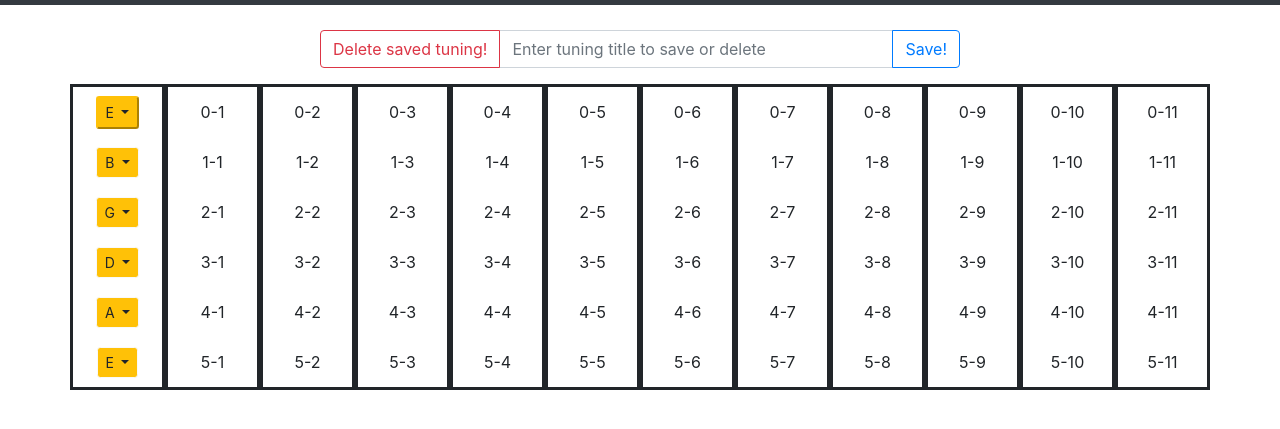
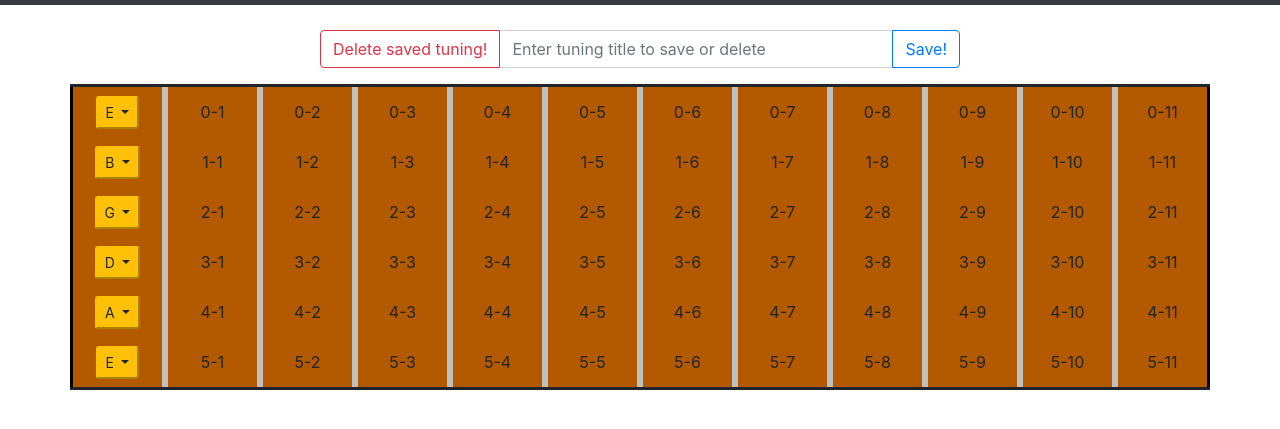
Before and after one commit to CP92/fret-mapper-client, a website built with webpack: page index.html in a window 1280 px wide. Shown: the part 51-480 px from the top of the page. Built offline with nearby package versions, Linux system fonts and the light colour scheme.

Commit message:
Styled background and frets

```diff
--- a/assets/scripts/events.js
+++ b/assets/scripts/events.js
@@ -102,6 +102,7 @@ const onDeleteTuning = function (event) {
     api.sendDeleteExistingTuning()
       .then(api.sendGetUserTunings)
       .then(ui.fillTuningsDropDown)
+      .then(ui.deleteTuningSuccess)
       .catch(ui.error)
     } else {
       ui.noSavedTuning()
@@ -133,11 +134,13 @@ const onSaveTuning = function (event) {
       api.sendUpdateExistingTuning(data)
           .then(api.sendGetUserTunings)
           .then(ui.fillTuningsDropDown)
+          .then(ui.saveTuningSuccess)
           .catch(ui.error)
     } else {
       api.sendNewTuning(data)
         .then(api.sendGetUserTunings)
         .then(ui.fillTuningsDropDown)
+        .then(ui.saveTuningSuccess)
         .catch(ui.error)
     }
   } else if (!store.token) {
--- a/assets/scripts/ui.js
+++ b/assets/scripts/ui.js
@@ -173,6 +173,16 @@ const noSavedTuning = function () {
   setTimeout(function () { $('#state-message').fadeOut('slow') }, 2000)
 }
 
+const saveTuningSuccess = function () {
+  $('#state-message').fadeIn().html('<h4>Tuning saved!</h4>')
+  setTimeout(function () { $('#state-message').fadeOut('slow') }, 2000)
+}
+
+const deleteTuningSuccess = function () {
+  $('#state-message').fadeIn().html('<h4>Tuning deleted!</h4>')
+  setTimeout(function () { $('#state-message').fadeOut('slow') }, 2000)
+}
+
 module.exports = {
   changeStringNotes,
   changeOnLoad,
@@ -191,5 +201,7 @@ module.exports = {
   loadCurrentTuning,
   saveNotAllowedNoInput,
   deleteNotAllowedNoInput,
-  noSavedTuning
+  noSavedTuning,
+  saveTuningSuccess,
+  deleteTuningSuccess
 }
--- a/assets/styles/index.scss
+++ b/assets/styles/index.scss
@@ -1,13 +1,19 @@
 @import '~bootstrap/scss/bootstrap';
+
+canvas {
+  position: fixed;
+}
 
 .hidden {
   display: none;
 }
 
 .box {
+  border-left-color: #c0c0c0;
   border-left-style: solid;
+  border-right-color: #c0c0c0;
   border-right-style: solid;
-  border-width: medium;
+  border-width: normal;
   height: 50px;
   width: 50px;
 
@@ -42,6 +48,23 @@
   border-bottom-style: solid;
 }
 
+#tuner {
+  border-left-color: #000000;
+}
+
+.container {
+  background-color: #b35900;
+}
+
+.last-fret {
+  border-right-color: #000000;
+  border-right-style: solid;
+}
+
+#fret-0-3 #fret-0-5 #fret-0-7 {
+
+}
+
 .center-block {
    margin-left:auto;
    margin-right:auto;
--- a/index.html
+++ b/index.html
@@ -34,7 +34,6 @@
         <button id='sign-up-button' type="button" class="btn btn-warning navbar-btn">SIGN UP</button>
         <button id="change-password" class="hidden btn btn-info navbar-btn">Change password</button>
         <button id="sign-out" class="hidden btn btn-danger navbar-btn">Sign out</button>
-
       </li>
       <li class="nav-item active">
         <div id="logout-message" class="hidden log-out-group"></div>
@@ -125,6 +124,7 @@
 
       <div class="container">
         <div class="row" id="row-0">
+
 <!--
 <div class="dropdown hidden" id="tuning-selector-div">
   <button class="btn-sm btn-secondary dropdown-toggle border border-light" type="button" id="tuning-selector" data-toggle="dropdown" aria-haspopup="true" aria-expanded="false">
@@ -182,7 +182,8 @@
           <div class="column col-xs-1 col-sm-1 col-md-1 col-lg-1 box text-center fret" id="fret-0-8">0-8</div>
           <div class="column col-xs-1 col-sm-1 col-md-1 col-lg-1 box text-center fret" id="fret-0-9">0-9</div>
           <div class="column col-xs-1 col-sm-1 col-md-1 col-lg-1 box text-center fret" id="fret-0-10">0-10</div>
-          <div class="column col-xs-1 col-sm-1 col-md-1 col-lg-1 box text-center fret" id="fret-0-11">0-11</div>
+          <div class="column col-xs-1 col-sm-1 col-md-1 col-lg-1 box text-center fret last-fret" id="fret-0-11">0-11</div>
+
         </div>
         <div class="row" id="row-1">
 <!--
@@ -208,7 +209,7 @@
 -->
           <div class="column col-xs-1 col-sm-1 col-md-1 col-lg-1 box tuner-1 text-center dropdown"  id="tuner">
 
-              <button class="btn-sm btn-warning dropdown-toggle border border-light tuner" type="button" id="tuner-1" data-toggle="dropdown" aria-haspopup="true" aria-expanded="false">
+              <button class="btn-sm btn-warning dropdown-toggle tuner" type="button" id="tuner-1" data-toggle="dropdown" aria-haspopup="true" aria-expanded="false">
                 B
               </button>
               <div class="dropdown-menu tuner-drop" aria-labelledby="tuner-1">
@@ -253,12 +254,12 @@
           <div class="column col-xs-1 col-sm-1 col-md-1 col-lg-1 box text-center fret" id="fret-1-8">1-8</div>
           <div class="column col-xs-1 col-sm-1 col-md-1 col-lg-1 box text-center fret" id="fret-1-9">1-9</div>
           <div class="column col-xs-1 col-sm-1 col-md-1 col-lg-1 box text-center fret" id="fret-1-10">1-10</div>
-          <div class="column col-xs-1 col-sm-1 col-md-1 col-lg-1 box text-center fret" id="fret-1-11">1-11</div>
+          <div class="column col-xs-1 col-sm-1 col-md-1 col-lg-1 box text-center fret last-fret" id="fret-1-11">1-11</div>
         </div>
         <div class="row" id="row-2">
           <div class="column col-xs-1 col-sm-1 col-md-1 col-lg-1 box tuner-2 text-center dropdown"  id="tuner">
 
-              <button class="btn-sm btn-warning dropdown-toggle border border-light tuner" type="button" id="tuner-2" data-toggle="dropdown" aria-haspopup="true" aria-expanded="false">
+              <button class="btn-sm btn-warning dropdown-toggle tuner" type="button" id="tuner-2" data-toggle="dropdown" aria-haspopup="true" aria-expanded="false">
                 G
               </button>
               <div class="dropdown-menu tuner-drop" aria-labelledby="tuner-2">
@@ -304,12 +305,12 @@
           <div class="column col-xs-1 col-sm-1 col-md-1 col-lg-1 box text-center fret" id="fret-2-8">2-8</div>
           <div class="column col-xs-1 col-sm-1 col-md-1 col-lg-1 box text-center fret" id="fret-2-9">2-9</div>
           <div class="column col-xs-1 col-sm-1 col-md-1 col-lg-1 box text-center fret" id="fret-2-10">2-10</div>
-          <div class="column col-xs-1 col-sm-1 col-md-1 col-lg-1 box text-center fret" id="fret-2-11">2-11</div>
+          <div class="column col-xs-1 col-sm-1 col-md-1 col-lg-1 box text-center fret last-fret" id="fret-2-11">2-11</div>
         </div>
         <div class="row" id="row-3">
           <div class="column col-xs-1 col-sm-1 col-md-1 col-lg-1 box tuner-3 text-center dropdown"  id="tuner">
 
-              <button class="btn-sm btn-warning dropdown-toggle border border-light tuner" type="button" id="tuner-3" data-toggle="dropdown" aria-haspopup="true" aria-expanded="false">
+              <button class="btn-sm btn-warning dropdown-toggle tuner" type="button" id="tuner-3" data-toggle="dropdown" aria-haspopup="true" aria-expanded="false">
                 D
               </button>
               <div class="dropdown-menu tuner-drop" aria-labelledby="tuner-3">
@@ -354,12 +355,12 @@
           <div class="column col-xs-1 col-sm-1 col-md-1 col-lg-1 box text-center fret" id="fret-3-8">3-8</div>
           <div class="column col-xs-1 col-sm-1 col-md-1 col-lg-1 box text-center fret" id="fret-3-9">3-9</div>
           <div class="column col-xs-1 col-sm-1 col-md-1 col-lg-1 box text-center fret" id="fret-3-10">3-10</div>
-          <div class="column col-xs-1 col-sm-1 col-md-1 col-lg-1 box text-center fret" id="fret-3-11">3-11</div>
+          <div class="column col-xs-1 col-sm-1 col-md-1 col-lg-1 box text-center fret last-fret" id="fret-3-11">3-11</div>
         </div>
         <div class="row" id="row-4">
           <div class="column col-xs-1 col-sm-1 col-md-1 col-lg-1 box tuner-4 text-center dropdown"  id="tuner">
 
-              <button class="btn-sm btn-warning dropdown-toggle border border-light tuner" type="button" id="tuner-4" data-toggle="dropdown" aria-haspopup="true" aria-expanded="false">
+              <button class="btn-sm btn-warning dropdown-toggle tuner" type="button" id="tuner-4" data-toggle="dropdown" aria-haspopup="true" aria-expanded="false">
                 A
               </button>
               <div class="dropdown-menu tuner-drop" aria-labelledby="tuner-4">
@@ -404,12 +405,12 @@
           <div class="column col-xs-1 col-sm-1 col-md-1 col-lg-1 box text-center fret" id="fret-4-8">4-8</div>
           <div class="column col-xs-1 col-sm-1 col-md-1 col-lg-1 box text-center fret" id="fret-4-9">4-9</div>
           <div class="column col-xs-1 col-sm-1 col-md-1 col-lg-1 box text-center fret" id="fret-4-10">4-10</div>
-          <div class="column col-xs-1 col-sm-1 col-md-1 col-lg-1 box text-center fret" id="fret-4-11">4-11</div>
+          <div class="column col-xs-1 col-sm-1 col-md-1 col-lg-1 box text-center fret last-fret" id="fret-4-11">4-11</div>
         </div>
         <div class="row" id="row-5">
           <div class="column col-xs-1 col-sm-1 col-md-1 col-lg-1 box tuner-5 text-center dropdown"  id="tuner">
 
-              <button class="btn-sm btn-warning dropdown-toggle border border-light tuner" type="button" id="tuner-5" data-toggle="dropdown" aria-haspopup="true" aria-expanded="false">
+              <button class="btn-sm btn-warning dropdown-toggle tuner" type="button" id="tuner-5" data-toggle="dropdown" aria-haspopup="true" aria-expanded="false">
                 E
               </button>
               <div class="dropdown-menu tuner-drop" aria-labelledby="tuner-5">
@@ -454,7 +455,7 @@
           <div class="column col-xs-1 col-sm-1 col-md-1 col-lg-1 box text-center fret" id="fret-5-8">5-8</div>
           <div class="column col-xs-1 col-sm-1 col-md-1 col-lg-1 box text-center fret" id="fret-5-9">5-9</div>
           <div class="column col-xs-1 col-sm-1 col-md-1 col-lg-1 box text-center fret" id="fret-5-10">5-10</div>
-          <div class="column col-xs-1 col-sm-1 col-md-1 col-lg-1 box text-center fret" id="fret-5-11">5-11</div>
+          <div class="column col-xs-1 col-sm-1 col-md-1 col-lg-1 box text-center fret last-fret" id="fret-5-11">5-11</div>
         </div>
 
       </div>
```
